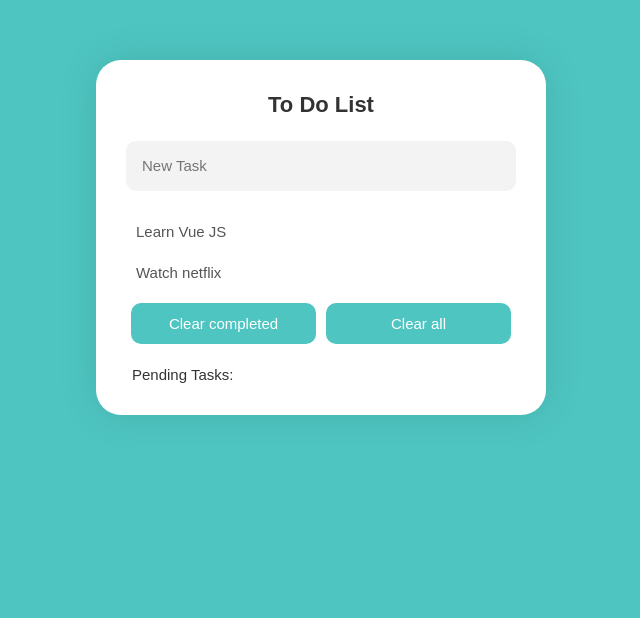
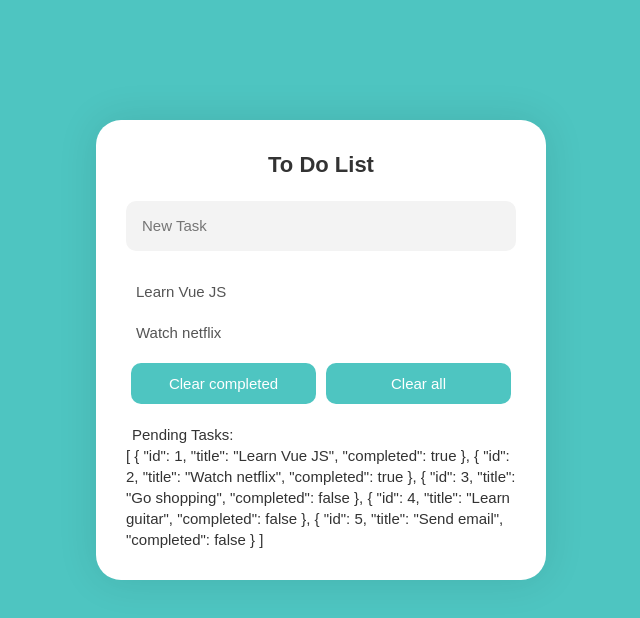
Before and after one commit to sasanedicbn/To-do-list, a Vue app: page / in a window 1280 px wide. Shown: the top 618 px of the page, without its empty margins (319-959 px from the left). Built offline with nearby package versions, Linux system fonts and the light colour scheme.

Commit message:
Pass data via props

```diff
--- a/src/App.vue
+++ b/src/App.vue
@@ -1,13 +1,48 @@
-<script setup>
+<template>
+  <div id="app">
+    <Task :tasks="tasks"></Task>
+  </div>
+</template>
+
+<script>
 import Task from './components/Task.vue';
 
 
+export default {
+  name: "App",
+  components: {
+    Task,
+  },
+  data() {
+    return {
+      tasks: [
+        {
+          id: 1,
+          title: "Learn Vue JS",
+          completed: true,
+        },
+        {
+          id: 2,
+          title: "Watch netflix",
+          completed: true,
+        },
+        {
+          id: 3,
+          title: "Go shopping",
+          completed: false,
+        },
+        {
+          id: 4,
+          title: "Learn guitar",
+          completed: false,
+        },
+        {
+          id: 5,
+          title: "Send email",
+          completed: false,
+        },
+      ],
+    };
+  },
+};
 </script>
-
-<template>
-<Task></Task>
-</template>
-
-<style scoped>
-
-</style>
```
